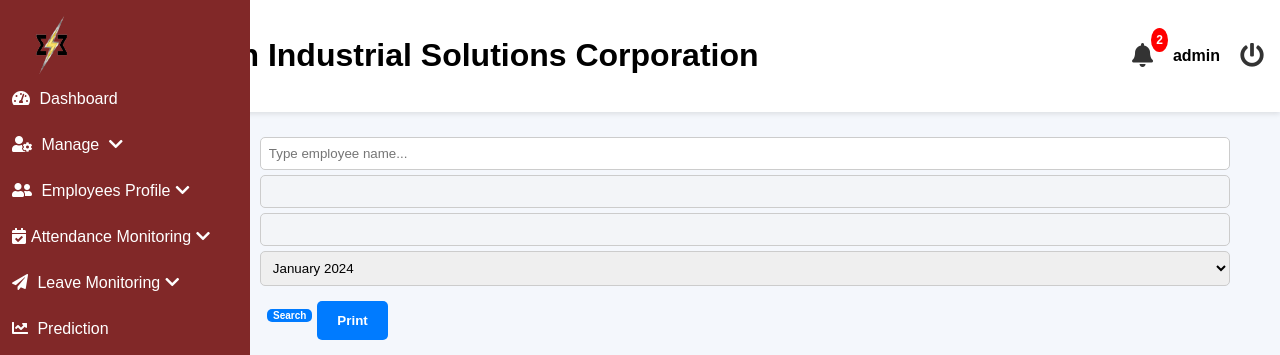
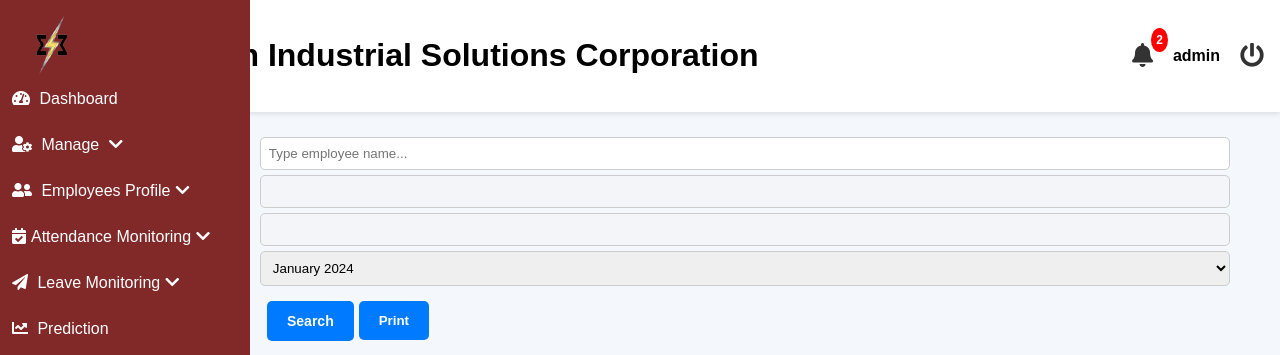
Before and after one commit to jnava-code/ese1, a PHP site: page /ese1/admin/report-attendance.php in a window 1280 px wide. Shown: the top 355 px of the page. Run offline with PHP 8.4, Linux system fonts and the light colour scheme; a user stored in the database is signed in; data comes from the database, SQL or seed files in the repository; data that the repository does not hold is empty.

Commit message:
Update report-attendance.php

```diff
--- a/admin/report-attendance.php
+++ b/admin/report-attendance.php
@@ -209,6 +209,11 @@ if ($result_hired_date) {
             display: block;
         }
 
+        button[type="submit"] {
+            padding: 12px 20px;
+            font-size: 14px;
+            margin-top: 10px;
+        }
         @media print {
             body * {
                 font-size: 8px;
```
